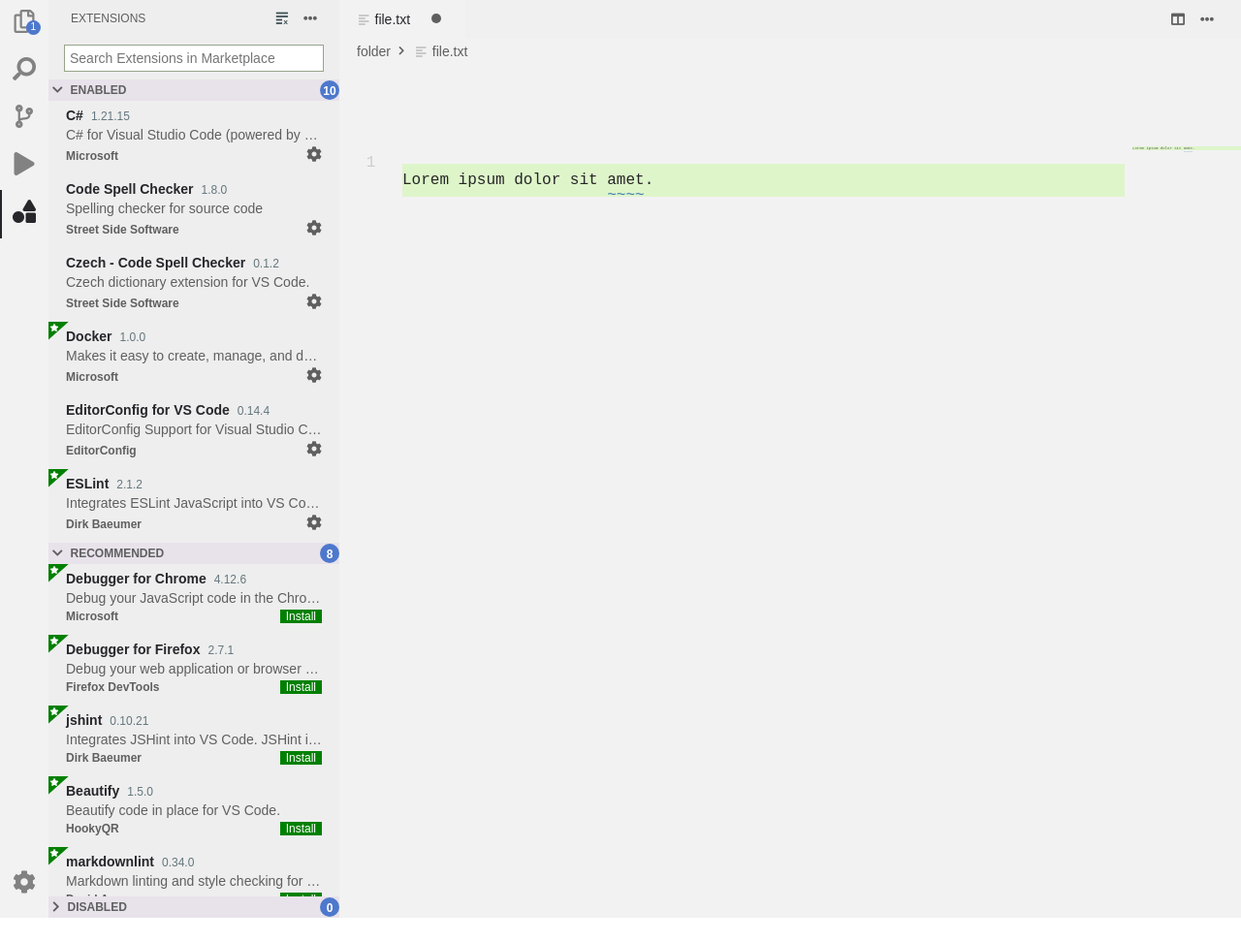
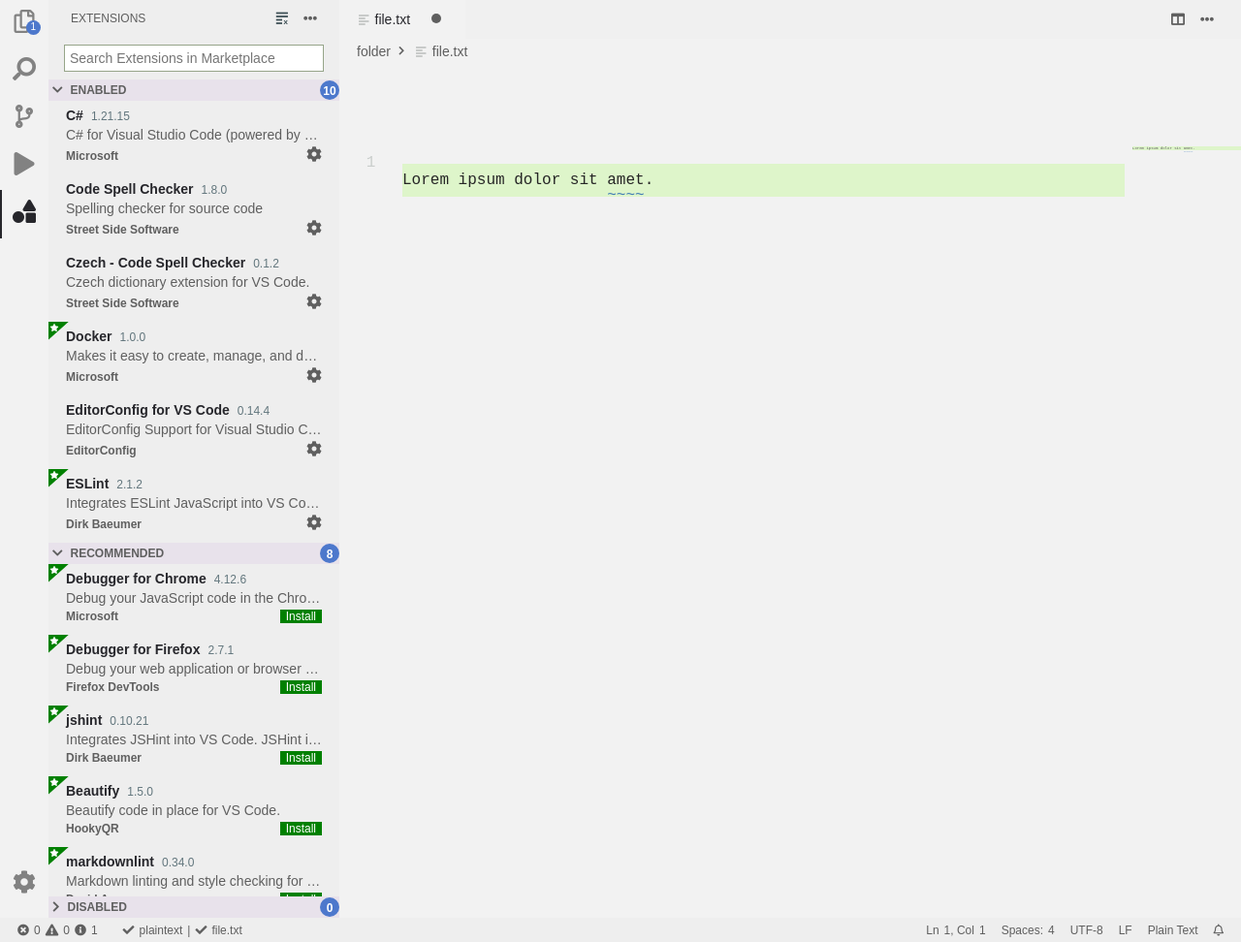
Before and after one commit to ilya-zhidkov/vsclone, a plain HTML site: page public/index.html in a window 1280 px wide. Shown: the whole page at 97% size. Before the commit the page ends 947 px from the top, so only its background shows below. Drawn offline with Linux system fonts and the light colour scheme; a web font is replaced by a local one.

Commit message:
Add 'sticky' footer

```diff
--- a/public/css/index.css
+++ b/public/css/index.css
@@ -7,8 +7,8 @@
 
 body {
     display: grid;
-    /* header | editor | footer */
-    grid-template-rows: auto 1fr auto;
+    /* editor | footer */
+    grid-template-rows: 1fr auto;
     min-height: 100%;
     min-width: 700px;
     font-family: Arial, Helvetica, sans-serif;
@@ -551,3 +551,60 @@
     bottom: 0;
     width: 100%;
 }
+
+footer {
+    grid-row: 2 / 3;
+    align-self: end;
+    height: 25px;
+    color: var(--color-plain-text);
+    background-color: var(--background-color-sidebar);
+    font-size: var(--font-size-small);
+    z-index: 1;
+}
+
+footer > * {
+    height: 100%;
+}
+
+footer > div.row *:hover {
+    cursor: pointer;
+    background-color: var(--background-color);
+}
+
+footer > div.row > ul,
+footer > div.row > div.file-stats {
+    height: 100%;
+    padding: 0 8px;
+}
+
+footer > div.row > ul.reports {
+    margin: 0 0 0 10px;
+}
+
+footer > div.row > ul.reports > li:not(:first-child) {
+    margin-left: 5px;
+}
+
+footer > div.row > ul.reports > li > span {
+    margin-left: 5px;
+}
+
+footer > div.row > ul.file-type {
+    margin: 0 auto 0 10px;
+}
+
+footer > div.row > ul.file-type > li:first-child > * {
+    margin-right: 5px;
+}
+
+footer > div.row > ul.file-type > li:last-child > * {
+    margin-left: 5px;
+}
+
+footer > div.row > div.file-stats > span {
+    margin-left: 5px;
+}
+
+footer > div.row div.file-stats:last-child {
+    margin-right: 10px;
+}
--- a/public/index.html
+++ b/public/index.html
@@ -255,6 +255,28 @@
                 </div>
             </aside>
         </main>
+
+        <footer>
+            <div class="row">
+                <ul class="row reports">
+                    <li class="row"><i class="fas fa-times-circle"></i> <span>0</span></li>
+                    <li class="row"><i class="fas fa-exclamation-triangle"></i> <span>0</span></li>
+                    <li class="row"><i class="fas fa-info-circle"></i> <span>1</span></li>
+                </ul>
+
+                <ul class="row file-type">
+                    <li class="row"><i class="fas fa-check"></i> <span>plaintext</span></li> |
+                    <li class="row"><i class="fas fa-check"></i> <span>file.txt</span></li>
+                </ul>
+
+                <div class="row file-stats">Ln <span>1</span>, Col <span>1</span></div>
+                <div class="row file-stats">Spaces: <span>4</span></div>
+                <div class="row file-stats">UTF-8</div>
+                <div class="row file-stats">LF</div>
+                <div class="row file-stats">Plain Text</div>
+                <div class="row file-stats"><i class="far fa-bell"></i></div>
+            </div>
+        </footer>
     </body>
 
 </html>
```
